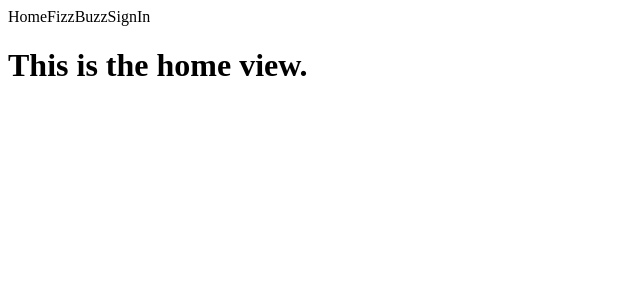
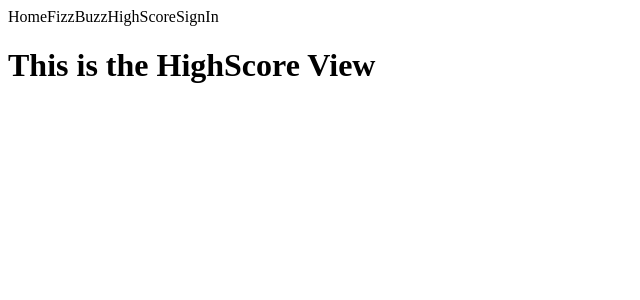
Before and after one commit to BjornBergquist/react-gh-pages, a React (Create React App) app: page /react-gh-pages/highscore in a window 1280 px wide. Shown: the top 300 px of the page, without its empty margins (0-640 px from the left). Built offline with nearby package versions, Linux system fonts and the light colour scheme.

Commit message:
Added a highscoreview

```diff
--- a/src/Components/NavBar/NavBar.js
+++ b/src/Components/NavBar/NavBar.js
@@ -6,6 +6,7 @@ export const NavBar = () => {
         <div>
             <span>Home</span>
             <span>FizzBuzz</span>
+            <span>HighScore</span>
             <span>SignIn</span>
         </div>
     )
--- a/src/Routes/Routing.js
+++ b/src/Routes/Routing.js
@@ -1,6 +1,7 @@
 import React from 'react'
 import { BrowserRouter as Router, Switch, Route } from 'react-router-dom'
 import { FizzBuzzView } from '../Views/FizzBuzzView'
+import { HighScoreView } from '../Views/HighScoreView'
 import { HomeView } from '../Views/HomeView'
 import { SignInView } from '../Views/SignInView'
 
@@ -12,6 +13,7 @@ export const Routing = (props) => {
             <Switch>
                 <Route exact path="/react-gh-pages/fizzbuzz" component={FizzBuzzView}/>
                 <Route exact path="/react-gh-pages/signin" component={SignInView}/>
+                <Route exact path="/react-gh-pages/highscore" component={HighScoreView}/>
                 <Route component={HomeView}/>
             </Switch>
         </Router>
--- /dev/null
+++ b/src/Views/HighScoreView.js
@@ -0,0 +1,9 @@
+import React from 'react'
+
+export const HighScoreView = () => {
+    return (
+        <div>
+            <h1> This is the HighScore View</h1>
+        </div>
+    )
+}
```
